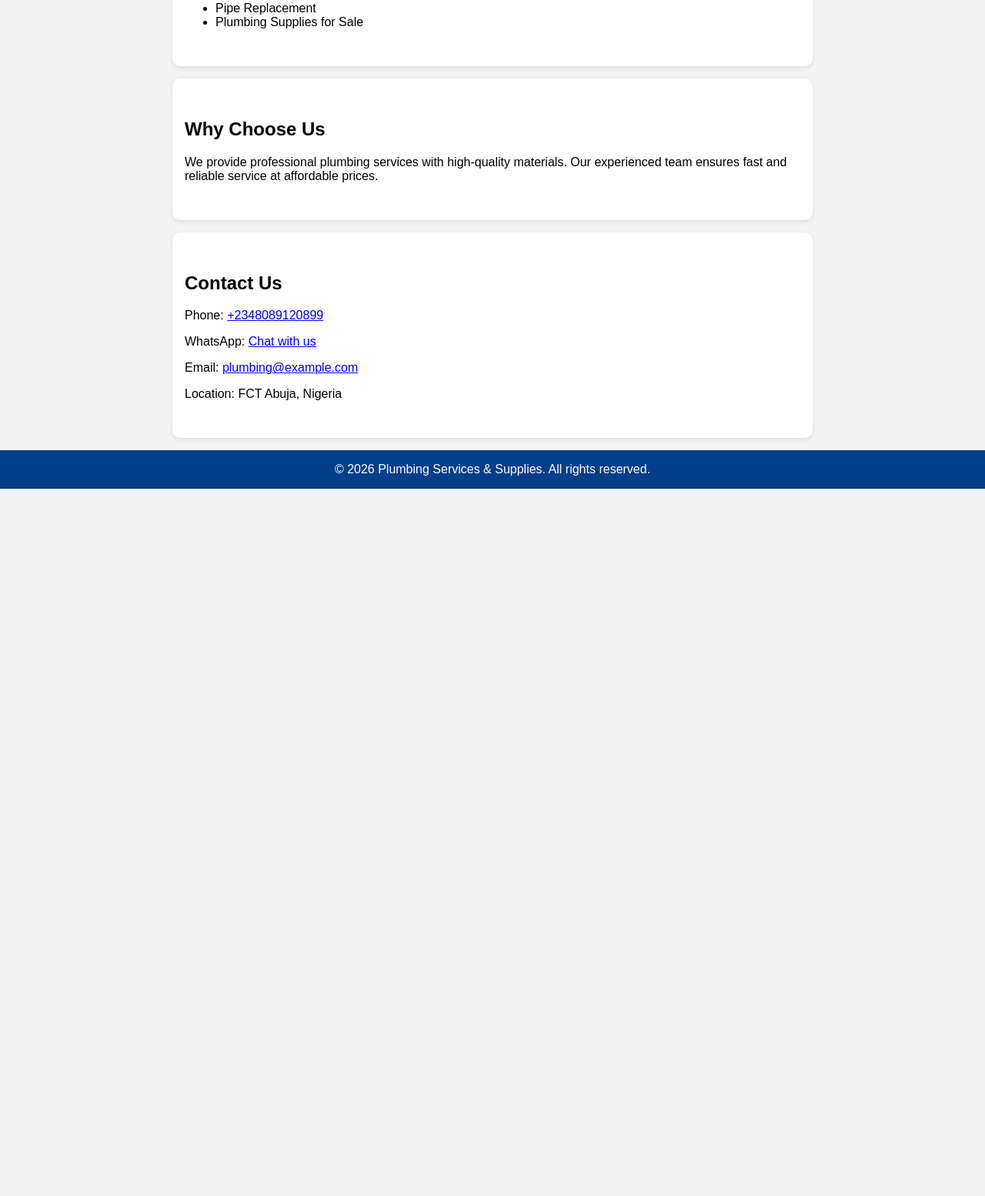
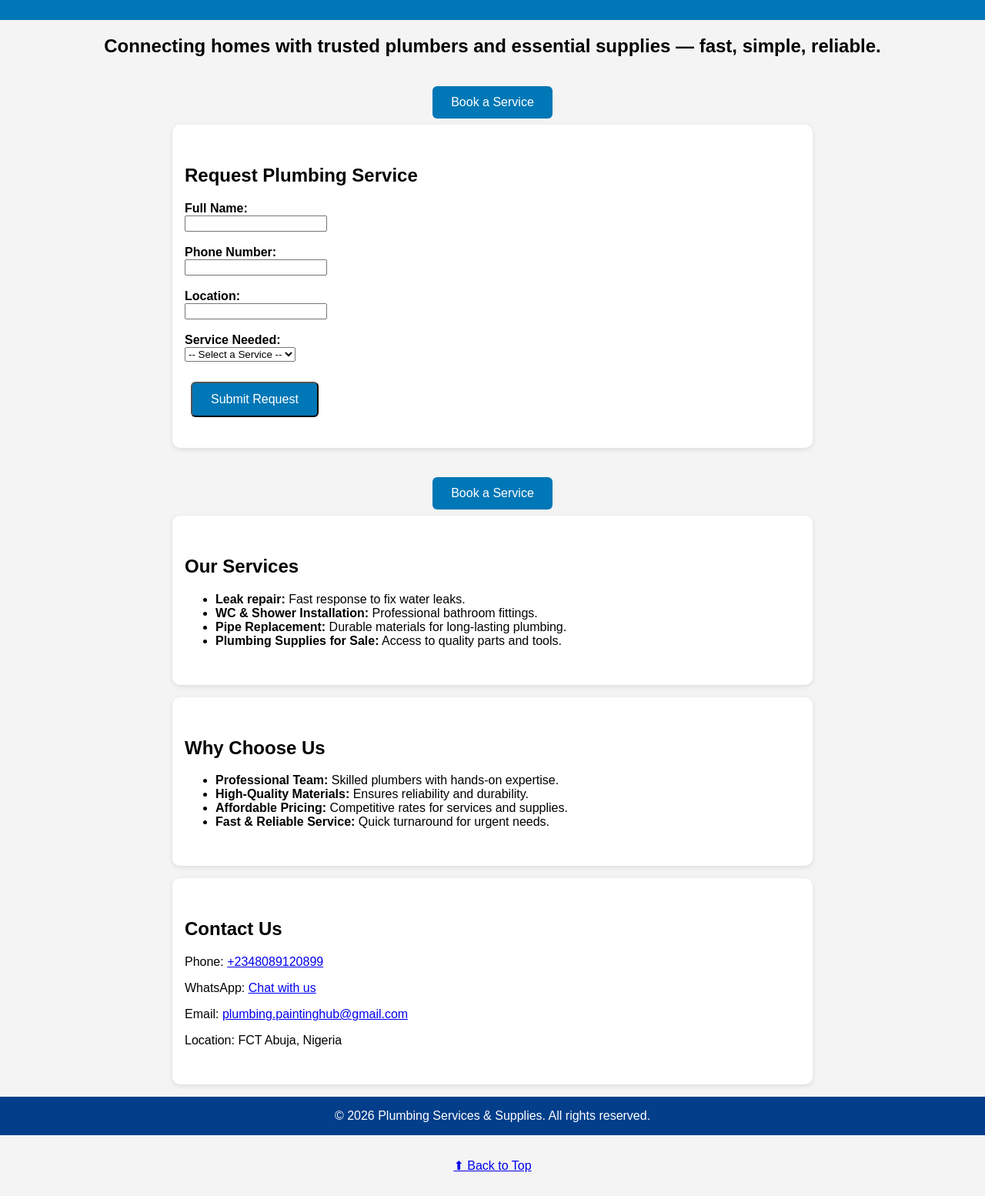
Before and after one commit to nuhz-hub/plumbing-services-and-supplies, a plain HTML site: page index.html in a window 1280 px wide. Shown: the part 343-1897 px from the top of the page at 77% size. Before the commit the page ends 978 px from the top, so only its background shows below. Drawn offline with Linux system fonts and the light colour scheme.

Commit message:
plumbing-services-and-supplies

```diff
--- a/index.html
+++ b/index.html
@@ -1,65 +1,240 @@
-<!DOCTYPE html>
+<!doctype html>
 <html lang="en">
   <head>
-  <meta charset="UTF-8">
-  <meta name="viewport" content="width=device-width, initial-scale=1.0">
-  <meta name="description" content="Reliable plumbing services and quality plumbing supplies. Call or WhatsApp us for fast service.">
-
+    <meta charset="UTF-8" />
+    <meta name="viewport" content="width=device-width, initial-scale=1.0" />
+    <meta
+      name="description"
+      content="Reliable plumbing services and quality plumbing supplies. Call or WhatsApp us for fast service."
+    />
     <title>Plumbing Services & Supplies</title>
 
     <!-- Google tag (gtag.js) -->
-  <script async src="https://www.googletagmanager.com/gtag/js?id=AW-979697138"></script>
+    <script
+      async
+      src="https://www.googletagmanager.com/gtag/js?id=AW-979697138"
+    ></script>
     <script>
       window.dataLayer = window.dataLayer || [];
-    function gtag(){dataLayer.push(arguments);}
-    gtag('js', new Date());
-    gtag('config', 'AW-979697138');
+      function gtag() {
+        dataLayer.push(arguments);
+      }
+      gtag("js", new Date());
+      gtag("config", "AW-979697138");
     </script>
 
     <style>
-    /* Simple styling for clean layout */
-    body { font-family: Arial, sans-serif; margin: 0; padding: 0; background: #f4f4f4; }
-    header { background: #0077b6; color: white; text-align: center; padding: 2rem 1rem; }
-    header h1 { margin: 0; }
-    section { padding: 2rem 1rem; max-width: 800px; margin: auto; background: white; margin-bottom: 1rem; border-radius: 10px; box-shadow: 0 2px 6px rgba(0,0,0,0.1);}
-    .btn { display: inline-block; margin: 0.5rem; padding: 0.75rem 1.5rem; color: white; background: #0077b6; text-decoration: none; border-radius: 5px; }
-    .btn-whatsapp { background: #25D366; }
-    footer { text-align: center; padding: 1rem; background: #023e8a; color: white; }
+      /* General layout */
+      body {
+        font-family: Arial, sans-serif;
+        margin: 0;
+        padding: 0;
+        background: #f4f4f4;
+      }
+
+      html {
+        scroll-behavior: smooth;
+      }
+
+      /* Header */
+      header {
+        background: #0077b6;
+        color: white;
+        text-align: center;
+        padding: 2rem 1rem;
+      }
+      header img {
+        width: 150px;
+        display: block;
+        margin: 0 auto 10px auto;
+      }
+      header h1 {
+        margin: 0;
+      }
+
+      /* Sections */
+      section {
+        padding: 2rem 1rem;
+        max-width: 800px;
+        margin: auto;
+        background: white;
+        margin-bottom: 1rem;
+        border-radius: 10px;
+        box-shadow: 0 2px 6px rgba(0, 0, 0, 0.1);
+      }
+
+      /* Buttons */
+      .btn,
+      .booking-btn {
+        display: inline-block;
+        padding: 12px 24px;
+        margin: 0.5rem;
+        color: white;
+        background: #0077b6;
+        text-decoration: none;
+        border-radius: 6px;
+        font-size: 16px;
+        transition: background-color 0.3s ease;
+      }
+      .btn:hover,
+      .booking-btn:hover {
+        background-color: #005fa3;
+      }
+      .btn-whatsapp {
+        background: #25d366;
+      }
+
+      /* Responsive booking button */
+      @media (max-width: 600px) {
+        .booking-btn {
+          width: 80%;
+          font-size: 18px;
+          padding: 14px;
+          text-align: center;
+        }
+      }
+
+      /* Footer */
+      footer {
+        text-align: center;
+        padding: 1rem;
+        background: #023e8a;
+        color: white;
+      }
+
+      /* Confirmation message */
+      #confirmation {
+        display: none;
+        text-align: center;
+        margin-top: 20px;
+        color: green;
+        font-weight: bold;
+      }
     </style>
   </head>
   <body>
-
     <!-- Header / Hero -->
     <header>
+      <img src="logo.png" alt="Plumbing Services & Supplies Logo" />
       <h1>Reliable Plumbing Services & Supplies</h1>
       <p>Fast, Affordable, Professional Plumbing Solutions</p>
       <a class="btn" href="tel:+2348089120899">Call Now</a>
-    <a class="btn btn-whatsapp" href="https://wa.me/2348089120899" target="_blank">WhatsApp Us</a>
+      <a
+        class="btn btn-whatsapp"
+        href="https://wa.me/2348089120899"
+        target="_blank"
+        >WhatsApp Us</a
+      >
     </header>
+
+    <!-- Tagline -->
+    <div style="text-align: center; margin: 20px">
+      <h2>
+        Connecting homes with trusted plumbers and essential supplies — fast,
+        simple, reliable.
+      </h2>
+    </div>
+
+    <!-- Booking Button (Top) -->
+    <div style="text-align: center; margin-top: 30px">
+      <a href="#service-form" class="booking-btn">Book a Service</a>
+    </div>
+
+    <!-- Service Request Form -->
+    <section>
+      <h2>Request Plumbing Service</h2>
+      <form id="service-form" action="#" method="post">
+        <label for="name"><strong>Full Name:</strong></label
+        ><br />
+        <input type="text" id="name" name="name" required /><br /><br />
+
+        <label for="phone"><strong>Phone Number:</strong></label
+        ><br />
+        <input type="tel" id="phone" name="phone" required /><br /><br />
+
+        <label for="location"><strong>Location:</strong></label
+        ><br />
+        <input type="text" id="location" name="location" required /><br /><br />
+
+        <label for="service"><strong>Service Needed:</strong></label
+        ><br />
+        <select id="service" name="service" required>
+          <option value="">-- Select a Service --</option>
+          <option value="leak-repair">Leak Repair</option>
+          <option value="wc-installation">WC Installation</option>
+          <option value="shower-installation">Shower Installation</option>
+          <option value="pipe-replacement">Pipe Replacement</option></select
+        ><br /><br />
+
+        <button type="submit" class="btn">Submit Request</button>
+      </form>
+      <div id="confirmation">
+        ✅ Thank you! Your booking request has been received.
+      </div>
+    </section>
+
+    <!-- Booking Button (Bottom) -->
+    <div style="text-align: center; margin-top: 30px">
+      <a href="#service-form" class="booking-btn">Book a Service</a>
+    </div>
 
     <!-- Services -->
     <section>
       <h2>Our Services</h2>
       <ul>
-      <li>Leak Repair</li>
-      <li>WC & Shower Installation</li>
-      <li>Pipe Replacement</li>
-      <li>Plumbing Supplies for Sale</li>
+        <li><strong>Leak repair:</strong> Fast response to fix water leaks.</li>
+        <li>
+          <strong>WC & Shower Installation:</strong> Professional bathroom
+          fittings.
+        </li>
+        <li>
+          <strong>Pipe Replacement:</strong> Durable materials for long-lasting
+          plumbing.
+        </li>
+        <li>
+          <strong>Plumbing Supplies for Sale:</strong> Access to quality parts
+          and tools.
+        </li>
       </ul>
     </section>
 
-  <!-- About / Why Choose Us -->
+    <!-- About -->
     <section>
       <h2>Why Choose Us</h2>
-    <p>We provide professional plumbing services with high-quality materials. Our experienced team ensures fast and reliable service at affordable prices.</p>
+      <ul>
+        <li>
+          <strong>Professional Team:</strong> Skilled plumbers with hands-on
+          expertise.
+        </li>
+        <li>
+          <strong>High-Quality Materials:</strong> Ensures reliability and
+          durability.
+        </li>
+        <li>
+          <strong>Affordable Pricing:</strong> Competitive rates for services
+          and supplies.
+        </li>
+        <li>
+          <strong>Fast & Reliable Service:</strong> Quick turnaround for urgent
+          needs.
+        </li>
+      </ul>
     </section>
 
     <!-- Contact -->
     <section>
       <h2>Contact Us</h2>
       <p>Phone: <a href="tel:+2348089120899">+2348089120899</a></p>
-    <p>WhatsApp: <a href="https://wa.me/2348089120899" target="_blank">Chat with us</a></p>
-    <p>Email: <a href="mailto:plumbing@example.com">plumbing@example.com</a></p>
+      <p>
+        WhatsApp:
+        <a href="https://wa.me/2348089120899" target="_blank">Chat with us</a>
+      </p>
+      <p>
+        Email:
+        <a href="mailto:plumbing.paintinghub@gmail.com"
+          >plumbing.paintinghub@gmail.com</a
+        >
+      </p>
       <p>Location: FCT Abuja, Nigeria</p>
     </section>
 
@@ -68,5 +243,21 @@
       &copy; 2026 Plumbing Services & Supplies. All rights reserved.
     </footer>
 
+    <script>
+      document
+        .getElementById("service-form")
+        .addEventListener("submit", function (event) {
+          event.preventDefault();
+          const confirmation = document.getElementById("confirmation");
+          confirmation.style.display = "block";
+          setTimeout(function () {
+            confirmation.style.display = "none";
+          }, 5000);
+        });
+    </script>
+    <!-- Back to Top Button -->
+    <div style="text-align: center; margin: 30px 0">
+      <a href="#top" class="back-to-top">⬆ Back to Top</a>
+    </div>
   </body>
 </html>
```
Also changed, not shown: logo.html (added), logo.png (added). Lines whose indentation alone changed are shown as unchanged.
